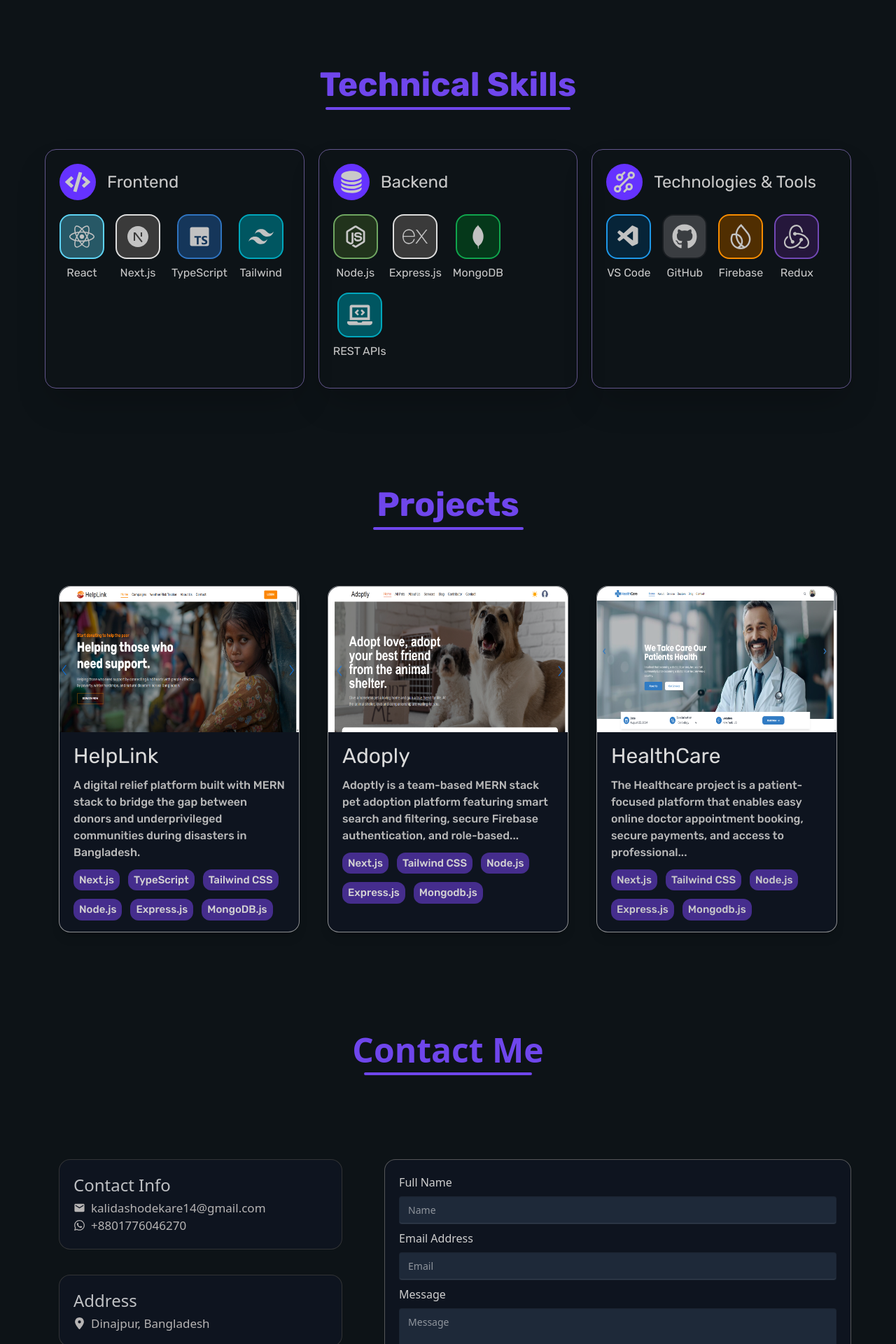
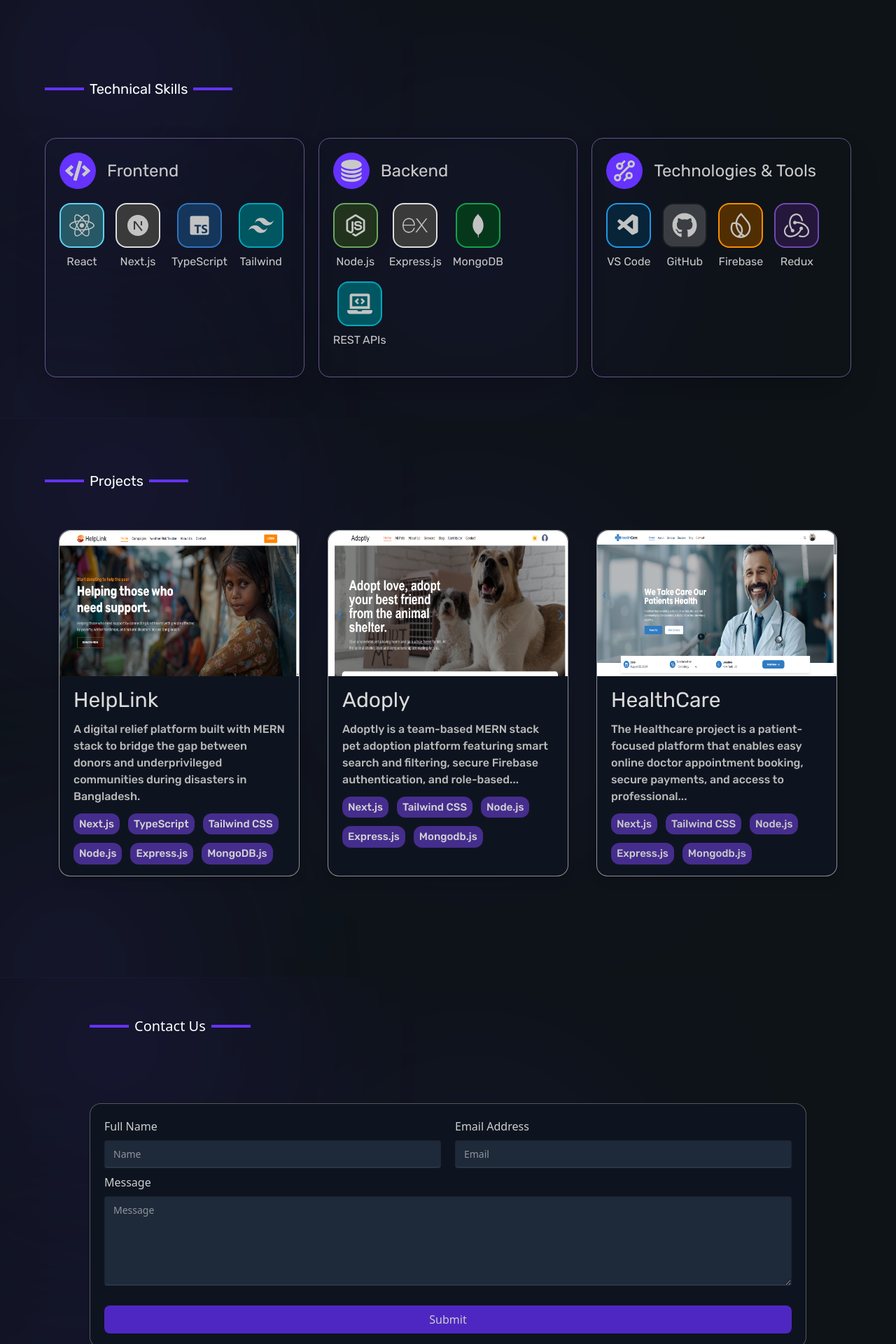
Before and after one commit to kalidashodekare14/Portfolio, a Next.js app: page / in a window 1280 px wide. Shown: the part 1580-3500 px from the top of the page at 70% size. Built offline with nearby package versions, Linux system fonts and the light colour scheme.

Commit message:
Projects and ContactUs section update

```diff
--- a/components/ContactMe.tsx
+++ b/components/ContactMe.tsx
@@ -17,7 +17,7 @@ const ContactMe = () => {
 
         console.log('checking from data', form);
 
-        if(form.current){
+        if (form.current) {
             console.log('form null')
         }
 
@@ -46,18 +46,15 @@ const ContactMe = () => {
     };
 
     return (
-        <div id='contact' className="-mt-px bg-[#0D1317] dark:bg-white">
-            <div className="lg:h-200 max-w-6xl m-auto font-roboto">
-                <div className="py-20">
-                    <h1 className="text-5xl text-center text-[#6f46ec] font-bold">Contact Me</h1>
-                    <motion.p
-                        initial={{ width: 0 }}
-                        whileInView={{ width: 240 }}
-                        transition={{ duration: 1 }}
-                        className=" m-auto border-2 mt-2 rounded-full border-[#6f46ec]"></motion.p>
+        <div id='contact' className="-mt-px relative overflow-hidden bg-[#0D1317] dark:bg-white">
+            <div className="lg:h-150 max-w-5xl m-auto font-roboto relative z-20">
+                <div className="flex items-center gap-2 text-xl py-14">
+                    <p className="w-14 border-2 border-[#6532FF]" />
+                    <p className="text-white dark:text-[#000000bb]">Contact Us</p>
+                    <p className="w-14 border-2 border-[#6532FF]" />
                 </div>
                 <div className='w-full flex flex-col lg:flex-row justify-between gap-10 mt-10 pb-5'>
-                    <div className='lg:w-[40%] px-5 lg:space-y-9 space-y-5 '>
+                    {/* <div className='lg:w-[40%] px-5 lg:space-y-9 space-y-5 '>
                         <div className='text-white border bg-[#0e141f] dark:bg-white border-[#3f3f3fbb] dark:border-[#bbbb] p-5 rounded-2xl space-y-1'>
                             <h3 className='text-2xl text-[#ffffffbb] dark:text-[#363d4b]'>Contact Info</h3>
                             <div>
@@ -101,8 +98,9 @@ const ContactMe = () => {
                                 </Link>
                             </div>
                         </div>
-                    </div>
-                    <form ref={form} onSubmit={sendEmail} className='lg:w-[60%] px-5 rounded-2xl space-y-2 bg-[#0e141f] dark:bg-white border border-[#6e6e6ebb] dark:border-[#bbbb] text-white p-5'>
+                    </div> */}
+                    <form ref={form} onSubmit={sendEmail} className='w-full px-5 rounded-2xl space-y-2 bg-[#0e141f] dark:bg-white border border-[#6e6e6ebb] dark:border-[#bbbb] text-white p-5'>
+                        <div className='flex items-center gap-5'>
                             <div className='w-full space-y-2'>
                                 <p className='text-[#cfcfcf] dark:text-[#363d4b]'>Full Name</p>
                                 <input className="input w-full font-medium focus:outline-[#4e27c2] text-white dark:text-black bg-[#1E2939] dark:bg-white" type="text" name='user_name' placeholder="Name" />
@@ -110,6 +108,7 @@ const ContactMe = () => {
                             <div className='w-full space-y-2'>
                                 <p className='text-[#cfcfcf] dark:text-[#363d4b]'>Email Address</p>
                                 <input className="input w-full font-medium focus:outline-[#4e27c2] text-white dark:text-black bg-[#1E2939] dark:bg-white" type="email" name='user_email' placeholder="Email" />
+                            </div>
                         </div>
                         <div className='w-full space-y-2'>
                             <p className='text-[#cfcfcf] dark:text-[#363d4b]'>Message</p>
@@ -125,6 +124,15 @@ const ContactMe = () => {
                     </form>
                 </div>
             </div>
+            <motion.div
+                className='z-10 absolute top-0 left-10 w-60 h-50 rounded-full bg-[#6532FF] opacity-50 blur-[140px]'>
+            </motion.div>
+            <motion.div
+                className='z-10 absolute top-50 left-[40%] w-80 h-80 rounded-full bg-[#6532FF] opacity-20 blur-[160px]'>
+            </motion.div>
+            <motion.div
+                className='z-10 absolute -bottom-20 left-0 w-50 h-50 rounded-full bg-[#6532FF] opacity-50 blur-[140px]'>
+            </motion.div>
         </div>
     );
 };
--- a/components/Projects.tsx
+++ b/components/Projects.tsx
@@ -6,15 +6,12 @@ import Link from "next/link";
 
 const Projects = () => {
     return (
-        <div id="projects" className="-mt-px bg-[#0D1317] dark:bg-white  flex flex-col justify-center items-center">
-            <div className="lg:h-200 max-w-6xl font-rubik py-5">
-                <div className="py-20">
-                    <h1 className="text-5xl text-center text-[#6f46ec] font-bold">Projects</h1>
-                    <motion.p
-                        initial={{ width: 0 }}
-                        whileInView={{ width: 215 }}
-                        transition={{ duration: 1 }}
-                        className=" m-auto border-2 mt-2 rounded-full border-[#6f46ec]"></motion.p>
+        <div id="projects" className="-mt-px relative overflow-hidden bg-[#0D1317] dark:bg-white  flex flex-col justify-center items-center">
+            <div className="lg:h-200 max-w-6xl font-rubik py-5 relative z-20">
+                <div className="flex items-center gap-2 text-xl py-14">
+                    <p className="w-14 border-2 border-[#6532FF]" />
+                    <p className="text-white dark:text-[#000000bb]">Projects</p>
+                    <p className="w-14 border-2 border-[#6532FF]" />
                 </div>
                 <div className="grid grid-cols-1 md:grid-cols-2 lg:grid-cols-3 gap-10 px-5">
                     <motion.div
@@ -83,7 +80,7 @@ const Projects = () => {
                         transition={{
                             duration: 0.2
                         }}
-                         className="text-white rounded-2xl bg-[#0e141f] dark:bg-white border border-[#bbbb] shadow-lg">
+                        className="text-white rounded-2xl bg-[#0e141f] dark:bg-white border border-[#bbbb] shadow-lg">
                         <Image className="w-full h-52 rounded-t-2xl" src="/project/adoply.png" alt="HelpLink" width={500} height={400} />
                         <div className="px-5 my-4 space-y-3">
                             <h2 className="text-3xl text-[#dadada] dark:text-[#363d4b]">Adoply</h2>
@@ -138,7 +135,7 @@ const Projects = () => {
                         transition={{
                             duration: 0.2
                         }}
-                         className="text-white rounded-2xl bg-[#0e141f] dark:bg-white border border-[#bbbb] shadow-lg">
+                        className="text-white rounded-2xl bg-[#0e141f] dark:bg-white border border-[#bbbb] shadow-lg">
                         <Image className="w-full h-52 rounded-t-2xl" src="/project/healthcare.png" alt="HelpLink" width={500} height={400} />
                         <div className="px-5 my-4 space-y-3">
                             <h2 className="text-3xl text-[#dadada] dark:text-[#363d4b]">HealthCare</h2>
@@ -187,6 +184,15 @@ const Projects = () => {
                     </motion.div>
                 </div>
             </div>
+            <motion.div
+                className='z-10 absolute top-0 left-10 w-60 h-50 rounded-full bg-[#6532FF] opacity-50 blur-[140px]'>
+            </motion.div>
+            <motion.div
+                className='z-10 absolute top-50 left-[40%] w-80 h-80 rounded-full bg-[#6532FF] opacity-20 blur-[160px]'>
+            </motion.div>
+            <motion.div
+                className='z-10 absolute -bottom-20 left-0 w-50 h-50 rounded-full bg-[#6532FF] opacity-50 blur-[140px]'>
+            </motion.div>
         </div>
     );
 };
--- a/components/TechnicalSkill.tsx
+++ b/components/TechnicalSkill.tsx
@@ -12,15 +12,20 @@ import { GrTechnology } from "react-icons/gr";
 
 const TechnicalSkill = () => {
     return (
-        <div id="skills" className="-mt-px bg-[#0D1317] dark:bg-white lg:h-150 flex flex-col justify-center items-center">
-            <div className="lg:max-w-6xl mx-5 font-rubik">
-                <div className="py-14">
+        <div id="skills" className="-mt-px relative overflow-hidden bg-[#0D1317] dark:bg-white lg:h-150 flex flex-col justify-center items-center">
+            <div className="lg:max-w-6xl relative z-20 mx-5 font-rubik">
+                {/* <div className="py-14">
                     <h1 className="text-5xl text-center text-[#6f46ec] font-bold">Technical Skills</h1>
                     <motion.p
                         initial={{ width: 0 }}
                         whileInView={{ width: 350 }}
                         transition={{ duration: 1 }}
                         className=" m-auto border-2 mt-2 rounded-full border-[#6f46ec]"></motion.p>
+                </div> */}
+                <div className="flex items-center gap-2 text-xl py-14">
+                    <p className="w-14 border-2 border-[#6532FF]" />
+                    <p className="text-white dark:text-[#000000bb]">Technical Skills</p>
+                    <p className="w-14 border-2 border-[#6532FF]" />
                 </div>
                 <div className="grid grid-cols-1 md:grid-cols-2 lg:grid-cols-3 gap-5 ">
                     <motion.div
@@ -162,7 +167,7 @@ const TechnicalSkill = () => {
                         transition={{
                             duration: 0.3
                         }}
-                         className="border rounded-2xl border-[#62558b] dark:border-[#757474bb] shadow-2xl  dark:bg-white light:bg-linear-to-r from-[#11151a] via-[#11151a] to-[#0f1316] p-5">
+                        className="border rounded-2xl border-[#62558b] dark:border-[#757474bb] shadow-2xl  dark:bg-white light:bg-linear-to-r from-[#11151a] via-[#11151a] to-[#0f1316] p-5">
                         {/* Add your technical skills content here */}
                         <div className="flex items-center text-[#c9c9c9]">
                             <div className="flex items-center gap-4">
@@ -217,6 +222,15 @@ const TechnicalSkill = () => {
                     </motion.div>
                 </div>
             </div>
+            <motion.div
+                className='z-10 absolute top-0 left-10 w-60 h-50 rounded-full bg-[#6532FF] opacity-50 blur-[140px]'>
+            </motion.div>
+             <motion.div
+                className='z-10 absolute top-50 left-[40%] w-80 h-80 rounded-full bg-[#6532FF] opacity-20 blur-[160px]'>
+            </motion.div>
+            <motion.div
+                className='z-10 absolute -bottom-20 left-0 w-50 h-50 rounded-full bg-[#6532FF] opacity-50 blur-[140px]'>
+            </motion.div>
         </div>
     );
 };
```
Lines whose indentation alone changed are shown as unchanged.
